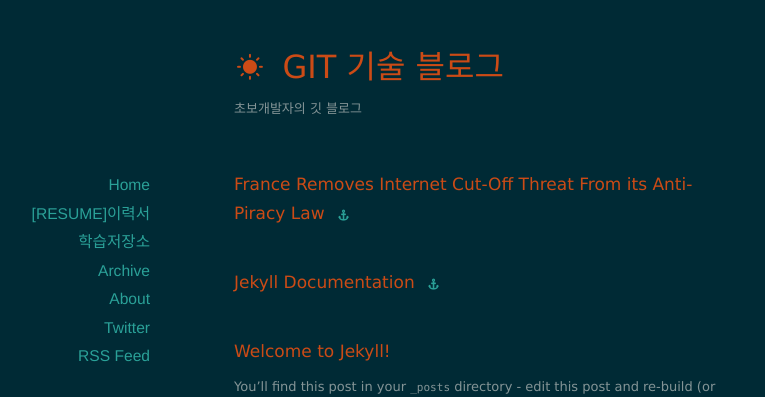
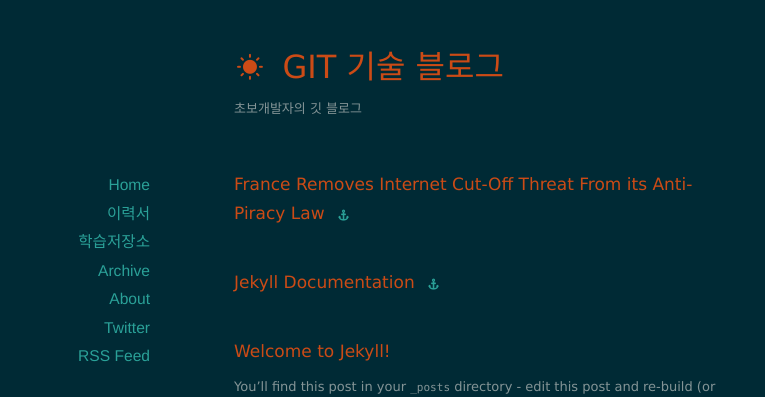
Before and after one commit to Zundal/Zundal.github.io, a Jekyll site: the page built from index.html, in a window 1280 px wide. Shown: the top 397 px of the page, without its empty margins (156-921 px from the left). Built offline with Jekyll 4.4.1, drawn with Linux system fonts in a browser that asks for light colours; nearby versions of some CDN libraries; the list of posts is cut into pages by our own code.

Commit message:
resume 0.0.1

```diff
--- a/_layouts/default.html
+++ b/_layouts/default.html
@@ -34,7 +34,7 @@
       <nav>
         <ul>
           <li><a href="/">Home</a></li>
-          <li><a href="/resume">[RESUME]이력서</a></li>
+          <li><a href="/resume">이력서</a></li>
           <li><a href="/study">학습저장소</a></li>
           <li><a href="/archives">Archive</a></li>
           <li><a href="/about">About</a></li>
```
